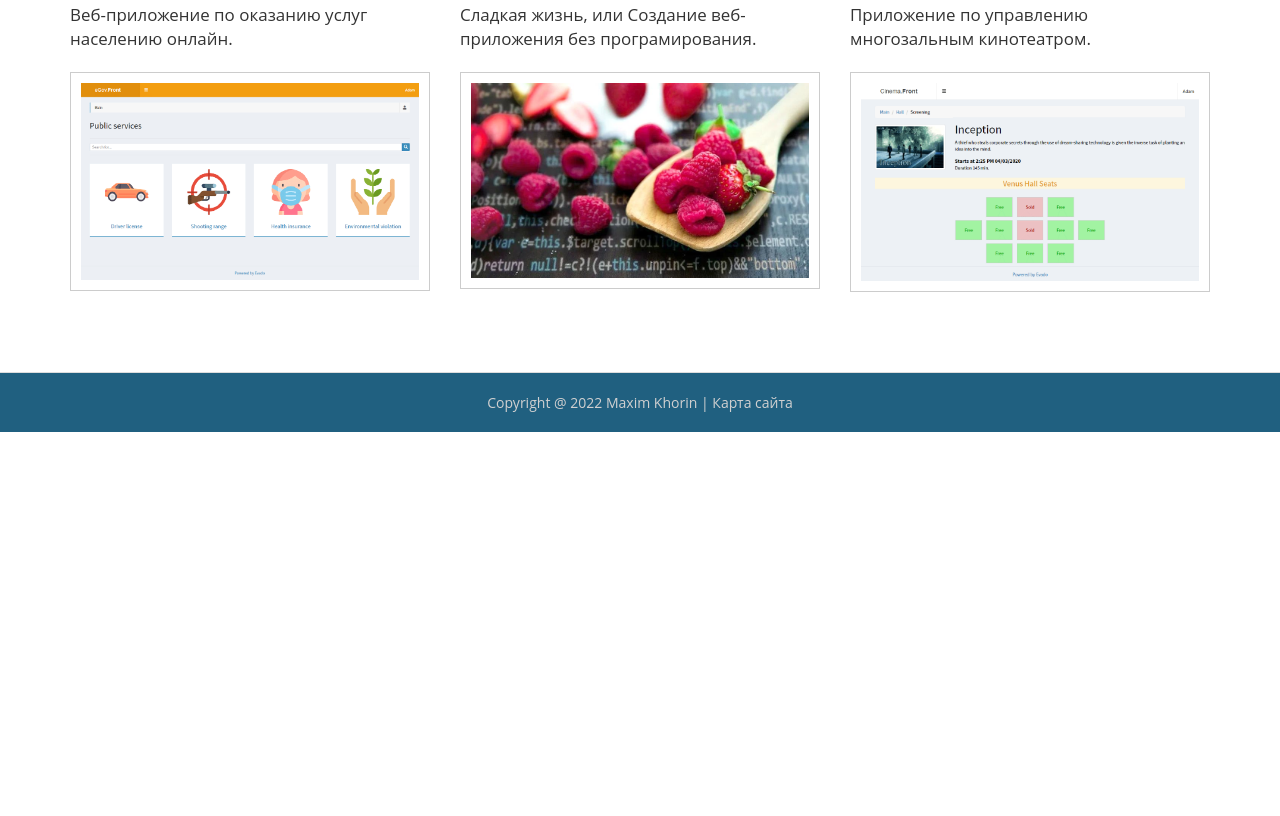
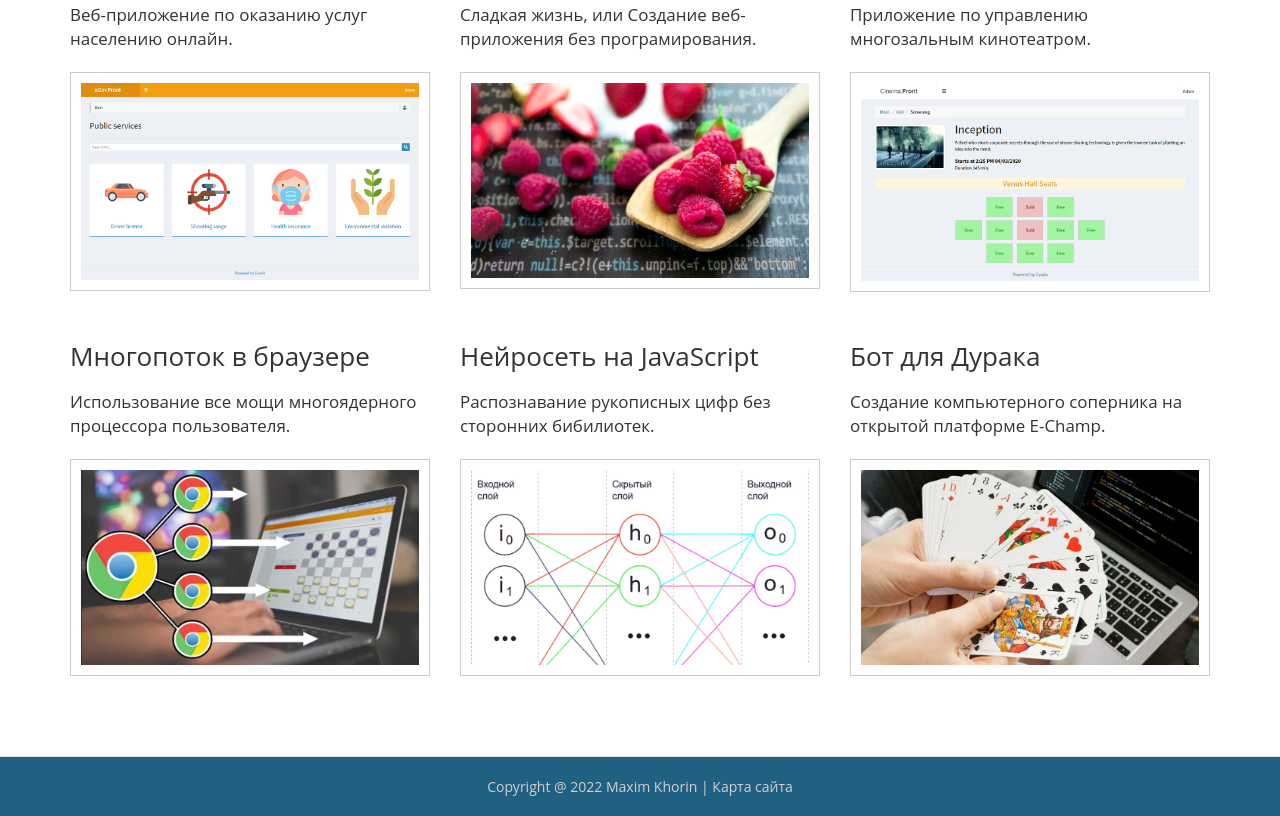
Before and after one commit to mkhorin/evado-site, a plain HTML site: page ru/index.html in a window 1280 px wide. Shown: the part 2355-3171 px from the top of the page. Before the commit the page ends 2787 px from the top, so only its background shows below. Drawn offline with Linux system fonts and the light colour scheme.

Commit message:
Add external links

```diff
--- a/ru/index.html
+++ b/ru/index.html
@@ -81,7 +81,7 @@
         <div class="col-lg-4 col-md-6">
           <div class="app-card">
             <h2>Универсальные скидки</h2>
-            <p>Разарботка системы скидок как на товары, так и на заказы.</p>
+            <p>Разработка системы скидок как на товары, так и на заказы.</p>
             <a href="https://zen.yandex.ru/media/id/60645976a736eb1c45830da8/universalnye-skidki-dlia-tovarov-i-zakazov-61ee412b0fdc8f33eae2695c" target="_blank">
               <img class="img-responsive" src="../images/bookstore-02.jpg" alt="Система универсальных скидок для магазина на фреймворке Evado">
             </a>
@@ -192,6 +192,36 @@
         </div>
         <div class="visible-md-block clearfix"></div>
         <div class="visible-lg-block clearfix"></div>
+
+        <div class="col-lg-4 col-md-6">
+          <div class="app-card">
+            <h2>Многопоток в браузере</h2>
+            <p>Использование все мощи многоядерного процессора пользователя.</p>
+            <a href="https://zen.yandex.ru/media/id/60645976a736eb1c45830da8/mnogopotochnost-v-brauzere-606fa47cbf597c0a5fcefed4" target="_blank">
+              <img class="img-responsive" src="../images/multithread-01.jpg" alt="Многопоточность в браузере">
+            </a>
+          </div>
+        </div>
+        <div class="col-lg-4 col-md-6">
+          <div class="app-card">
+            <h2>Нейросеть на JavaScript</h2>
+            <p>Распознавание рукописных цифр без сторонних бибилиотек.</p>
+            <a href="https://zen.yandex.ru/media/id/60645976a736eb1c45830da8/neironnaia-set-na-javascript-6073a3436e6b477f16c2ef77" target="_blank">
+              <img class="img-responsive" src="../images/neuron-01.png" alt="Нейронная сеть на JavaScript">
+            </a>
+          </div>
+        </div>
+        <div class="visible-md-block clearfix"></div>
+
+        <div class="col-lg-4 col-md-6">
+          <div class="app-card">
+            <h2>Бот для Дурака</h2>
+            <p>Создание компьютерного соперника на открытой платформе E-Champ.</p>
+            <a href="https://zen.yandex.ru/media/id/60645976a736eb1c45830da8/bezumie-veroiatnostei-ili-pishu-bota-dlia-duraka-606459f5f57165397e442a8e" target="_blank">
+              <img class="img-responsive" src="../images/durak-01.jpg" alt="Бот для Дурака">
+            </a>
+          </div>
+        </div>
       </div>
     </div>
   </div>
```
Also changed, not shown: ru/shop/main-entities.html (+4 -0 lines), images/durak-01.jpg (added), images/multithread-01.jpg (added), images/neuron-01.png (added).
